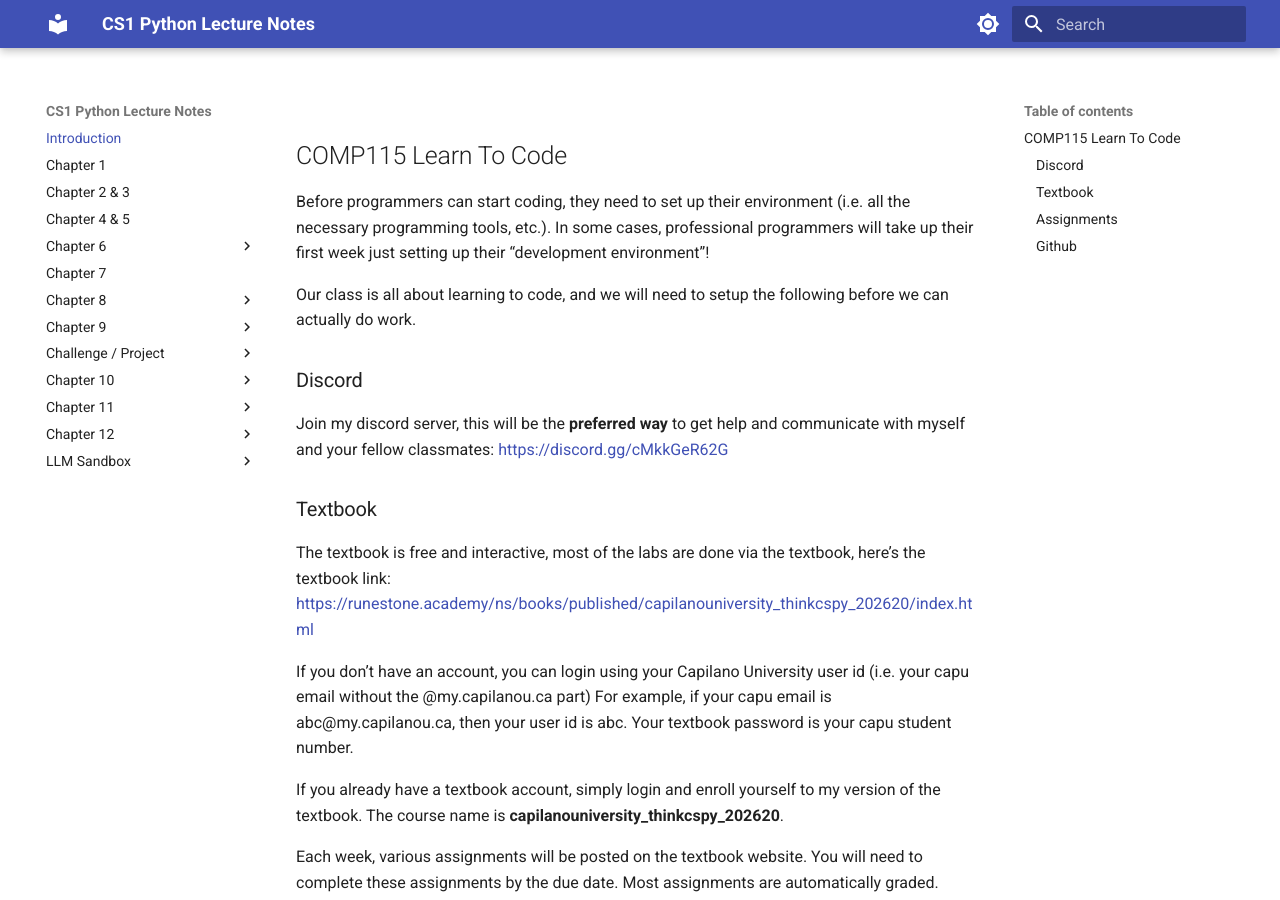
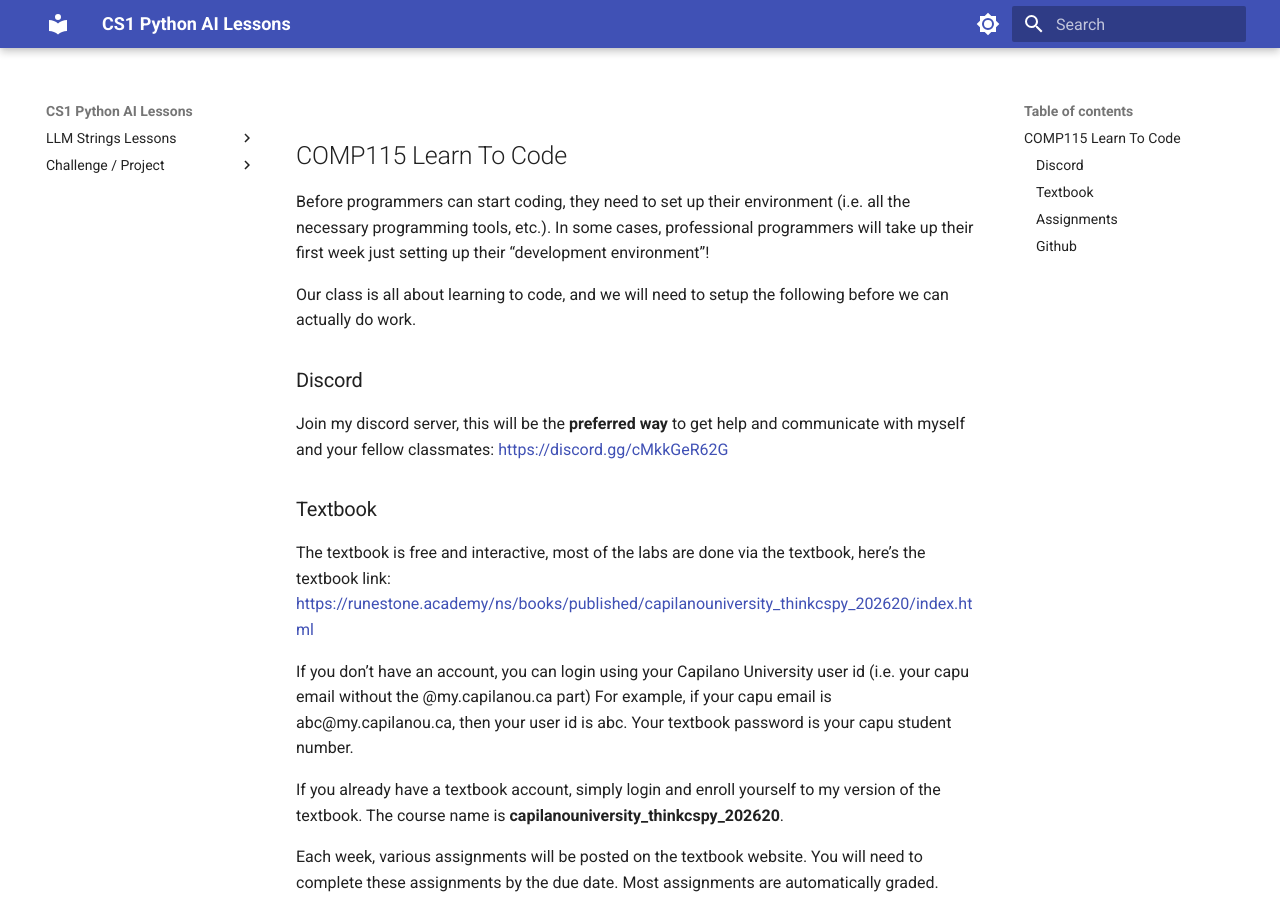
Before and after one commit to anon20260930/python-skulpt-transformers, an MkDocs documentation site: the page built from docs/index.md, in a window 1280 px wide and 900 px high. Built offline with MkDocs 1.6.1 and Material for MkDocs 9.7.7, drawn with Linux system fonts in a browser that asks for light colours; some of the changed lines change nothing that is shown.

Commit message:
Update mkdocs configuration for new lesson structure
Updated site name and URL, and modified navigation structure to include new LLM Strings Lessons while removing previous chapters.

```diff
--- a/mkdocs.yml
+++ b/mkdocs.yml
@@ -1,5 +1,5 @@
-site_name: CS1 Python Lecture Notes
-site_url: https://env3d-lessons.github.io/python-thinkcspy-lectures/
+site_name: CS1 Python AI Lessons
+site_url: https://anon20260930.github.io/python-skulpt-transformers
 site_description: A concise description of what this project does.
 
 theme:
@@ -44,52 +44,15 @@ markdown_extensions:
 
 # The structure of your site
 nav:
-  - Introduction: index.md
-  - Chapter 1: lecture-01.md
-  - Chapter 2 & 3: lecture-02-03.md
-  - Chapter 4 & 5: lecture-04-05.md
-  - Chapter 6:
-    - Part 1: lecture-06-1.md
-    - Part 2: lecture-06-2.md
-    - Part 3: lecture-06-3.md
-    - Exercise: lecture-06-exercise.md
-    - Part 4: lecture-06-4.md
-  - Chapter 7: lecture-07.md
-  - Chapter 8:
-      - Part 1: lecture-08-1.md
-      - Part 2: lecture-08-2.md
-      - Part 3: lecture-08-3.md
-  - Chapter 9:
-    - Part 1: lecture-09-1.md
-    - Part 2: lecture-09-2.md
-    - Part 3: lecture-09-3.md
-    - Part 4: lecture-09-4.md
-    - Part 5: lecture-09-5.md
+  - LLM Strings Lessons:
+    - Introduction: lecture-09-2.md
+    - Sentiment Analysis: lecture-09-3.md
+    - Chatbots: lecture-09-4.md
+    - Agents: lecture-09-5.md
   - Challenge / Project:
     - Instruction: lecture-09-challenge-1.md
     - Fix Bug: lecture-09-challenge-2.md
     - Create Your Own Adventure: lecture-09-challenge-3.md
-  - Chapter 10:
-    - Part 1: lecture-10-1.md
-    - Part 2: lecture-10-2.md
-    - Part 3: lecture-10-3.md
-    - Part 4: lecture-10-4.md
-    - Part 5: lecture-10-5.md
-  - Chapter 11:
-    - Part 1: lecture-11-1.md
-    - Part 2: lecture-11-2.md
-    - Part 3: lecture-11-3.md
-    - Part 4: lecture-11-4.md
-    - Part 5: lecture-11-5.md
-    - Part 6: lecture-11-6.md
-  - Chapter 12:
-    - Part 1: lecture-12-1.md
-    - Part 2: lecture-12-2.md
-    - Part 3: lecture-12-3.md
-    - Part 4: lecture-12-4.md
-  - LLM Sandbox:
-    - Lecture: sandbox-instructions.md
-    - Sandbox: sandbox.md
 
 plugins:
   - no-sitemap
```
